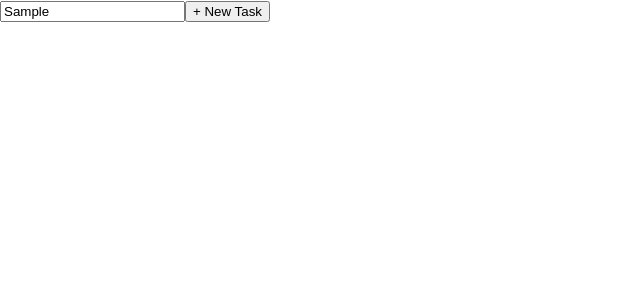
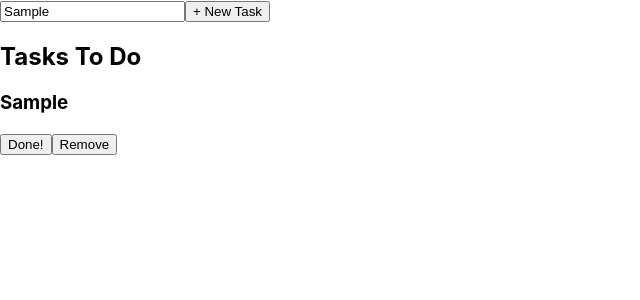
Before and after one commit to eduardofernandes2103/ToDoList_Esparta, a React (Create React App) app: page / in a window 1280 px wide. Both pictures are taken after typing "Sample" into the empty fields and a click on the button "+ New Task". Shown: the top 300 px of the page, without its empty margins (0-640 px from the left). Built offline with nearby package versions, Linux system fonts and the light colour scheme.

Commit message:
feat: Render the To Do List

```diff
--- a/src/App.js
+++ b/src/App.js
@@ -1,4 +1,5 @@
 import { useState } from 'react';
+import Card from './components/Card'
 import './App.css';
 
 function App() {
@@ -12,6 +13,7 @@ function App() {
 
   return (
     <div>
+
       <div className="addTaskplace">
         <input
                 placeholder="New Task Name"
@@ -20,6 +22,19 @@ function App() {
         />
         <button onClick={() => handleAddTask()}>+ New Task</button>
       </div>
+
+      <div className="taskToDo">
+        <h2>Tasks To Do</h2>
+        {
+          tasks.map((task, index) => (
+            <Card
+              key={index}
+              name={task}
+              children1="Done!"
+            />
+          ))}
+      </div>
+
     </div>
   );
 }
--- a/src/components/Card/index.jsx
+++ b/src/components/Card/index.jsx
@@ -3,7 +3,7 @@ const Card = ({name, click1, children1, click2}) => {
         <div>
             <h3>{name}</h3>
             <button onClick={ click1 }>{ children1 }</button>
-            <button onClick={ click2 }> Remover </button>
+            <button onClick={ click2 }> Remove </button>
         </div>
     )
 }
```
